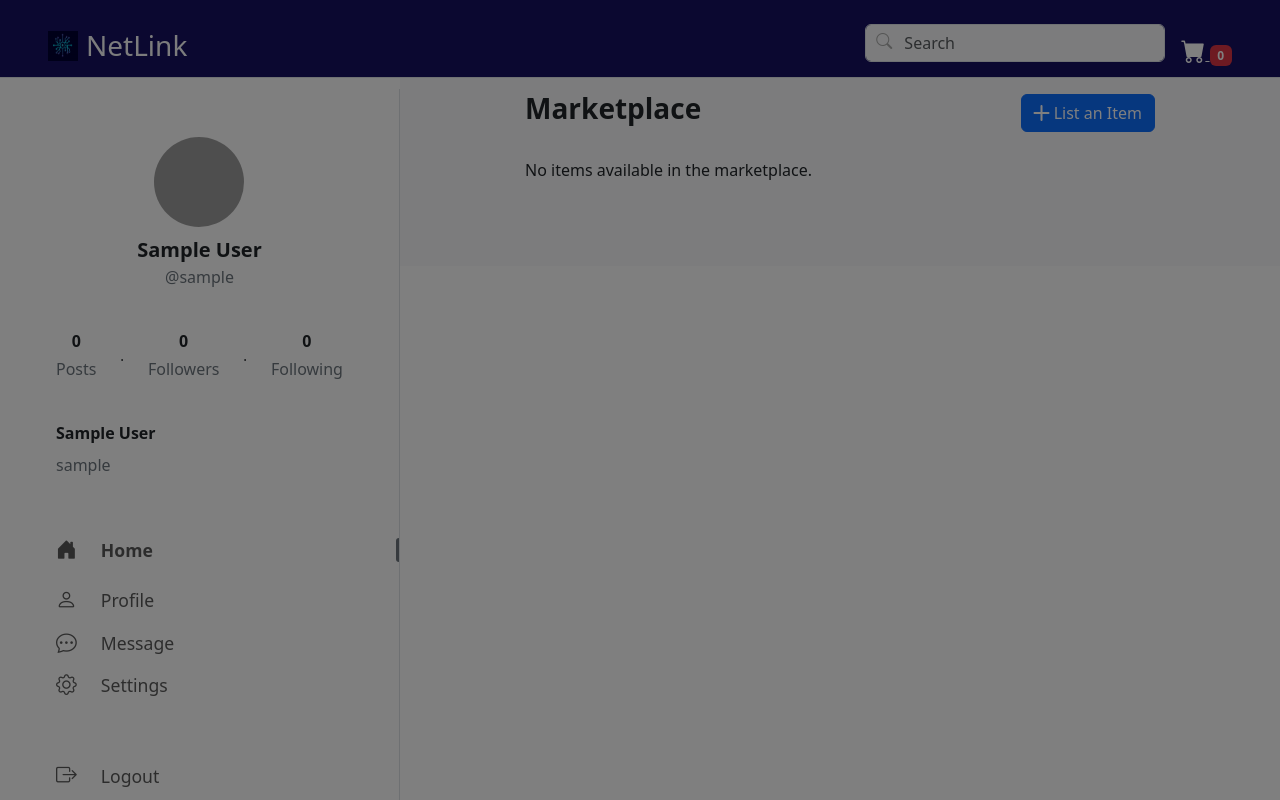
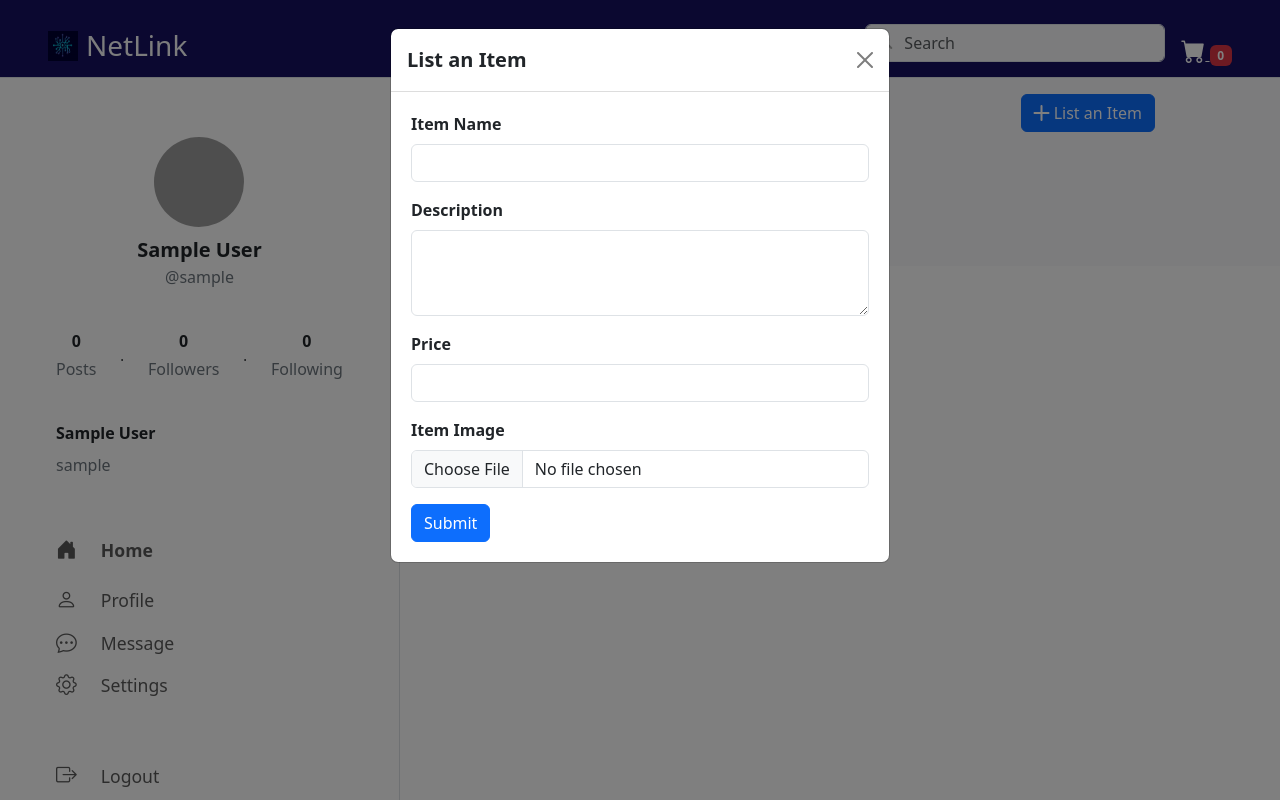
Before and after one commit to yash-2587/Netlink_A_Social_Media_Marketplace, a PHP site: page / in a window 1280 px wide, after a click on "List an Item". Run offline with PHP 8.4, Linux system fonts and the light colour scheme; the visitor is signed in with stand-in values (Sample User, id 1); data that the repository does not hold is empty; some libraries are stand-ins or nearby versions; grey boxes are pictures that could not be loaded.

Commit message:
Update index.php

```diff
--- a/netlink/public/index.php
+++ b/netlink/public/index.php
@@ -29,6 +29,40 @@
         ];
     }
 }
+if ($_SERVER['REQUEST_METHOD'] === 'POST' && isset($_POST['submit_item'])) {
+    $item_name = htmlspecialchars($_POST['item_name']);
+    $item_description = htmlspecialchars($_POST['item_description']);
+    $item_price = floatval($_POST['item_price']);
+    $user_id = $_SESSION['user_id'];
+
+    if (isset($_FILES['item_image']) && $_FILES['item_image']['error'] === UPLOAD_ERR_OK) {
+        $upload_dir = 'uploads/items/';
+        if (!is_dir($upload_dir)) {
+            mkdir($upload_dir, 0755, true);
+        }
+
+        $file_name = basename($_FILES['item_image']['name']);
+        $file_path = $upload_dir . uniqid() . '_' . $file_name;
+
+        if (move_uploaded_file($_FILES['item_image']['tmp_name'], $file_path)) {
+
+            $stmt = $conn->prepare("INSERT INTO items_table (user_id, name, description, price, image_path) VALUES (?, ?, ?, ?, ?)");
+            $stmt->bind_param("issds", $user_id, $item_name, $item_description, $item_price, $file_path);
+
+            if ($stmt->execute()) {
+                $success_message = "Item listed successfully!";
+            } else {
+                $error_message = "Failed to list item. Please try again.";
+            }
+            $stmt->close();
+        } else {
+            $error_message = "Failed to upload image. Please try again.";
+        }
+    } else {
+        $error_message = "Please upload an image for the item.";
+    }
+}
+
 
 // Fetch all items from database
 $items = [];
@@ -114,9 +148,36 @@
 
 </div>
 
-<!-- Modal for listing new items -->
 <div class="modal fade" id="addItemModal" tabindex="-1" aria-labelledby="addItemModalLabel" aria-hidden="true">
-  <!-- Your existing modal code here -->
+         <div class="modal-dialog">
+             <div class="modal-content">
+                 <div class="modal-header">
+                     <h5 class="modal-title" id="addItemModalLabel">List an Item</h5>
+                     <button type="button" class="btn-close" data-bs-dismiss="modal" aria-label="Close"></button>
+                 </div>
+                 <div class="modal-body">
+                     <form action="" method="POST" enctype="multipart/form-data">
+                         <div class="mb-3">
+                             <label for="item_name" class="form-label">Item Name</label>
+                             <input type="text" class="form-control" id="item_name" name="item_name" required>
+                         </div>
+                         <div class="mb-3">
+                             <label for="item_description" class="form-label">Description</label>
+                             <textarea class="form-control" id="item_description" name="item_description" rows="3" required></textarea>
+                         </div>
+                         <div class="mb-3">
+                             <label for="item_price" class="form-label">Price</label>
+                             <input type="number" step="0.01" class="form-control" id="item_price" name="item_price" required>
+                         </div>
+                         <div class="mb-3">
+                             <label for="item_image" class="form-label">Item Image</label>
+                             <input type="file" class="form-control" id="item_image" name="item_image" accept="image/*" required>
+                         </div>
+                         <button type="submit" name="submit_item" class="btn btn-primary">Submit</button>
+                     </form>
+                 </div>
+             </div>
+         </div>
 </div>
 
 </body>
```
